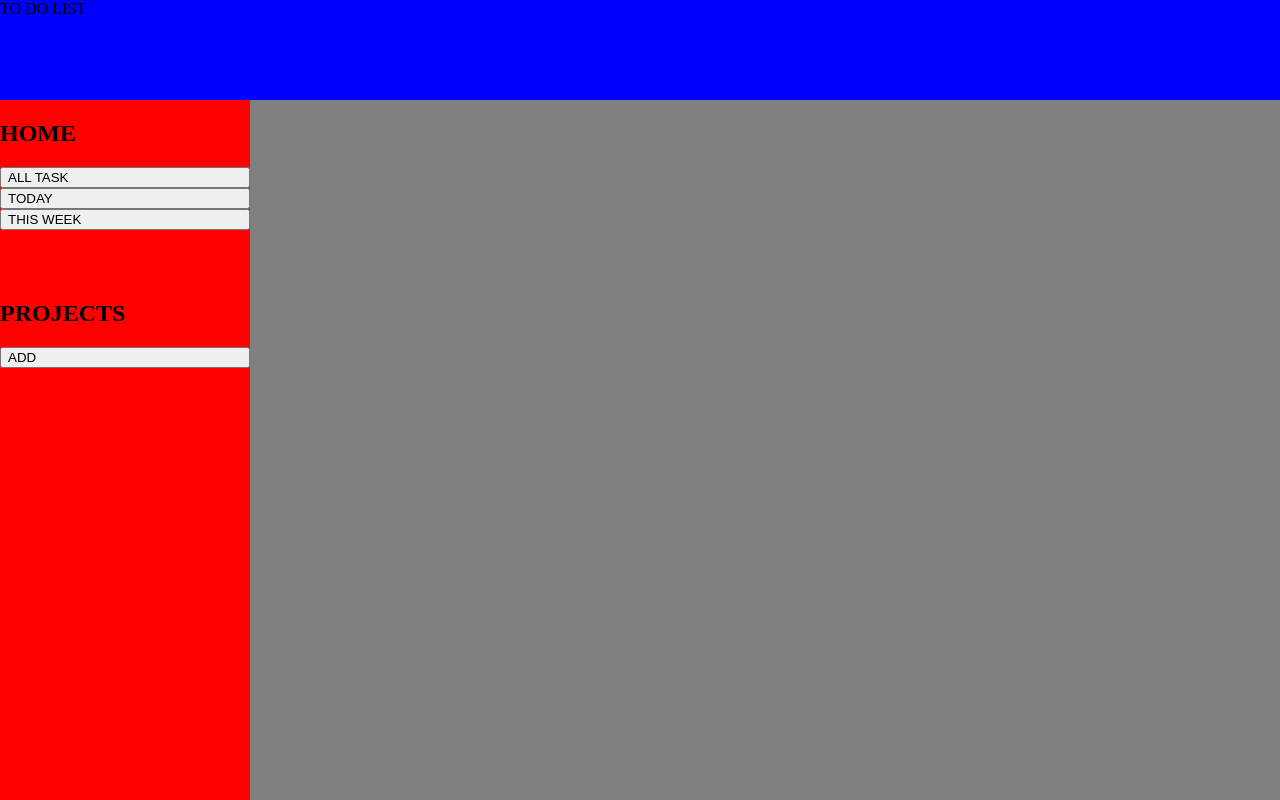
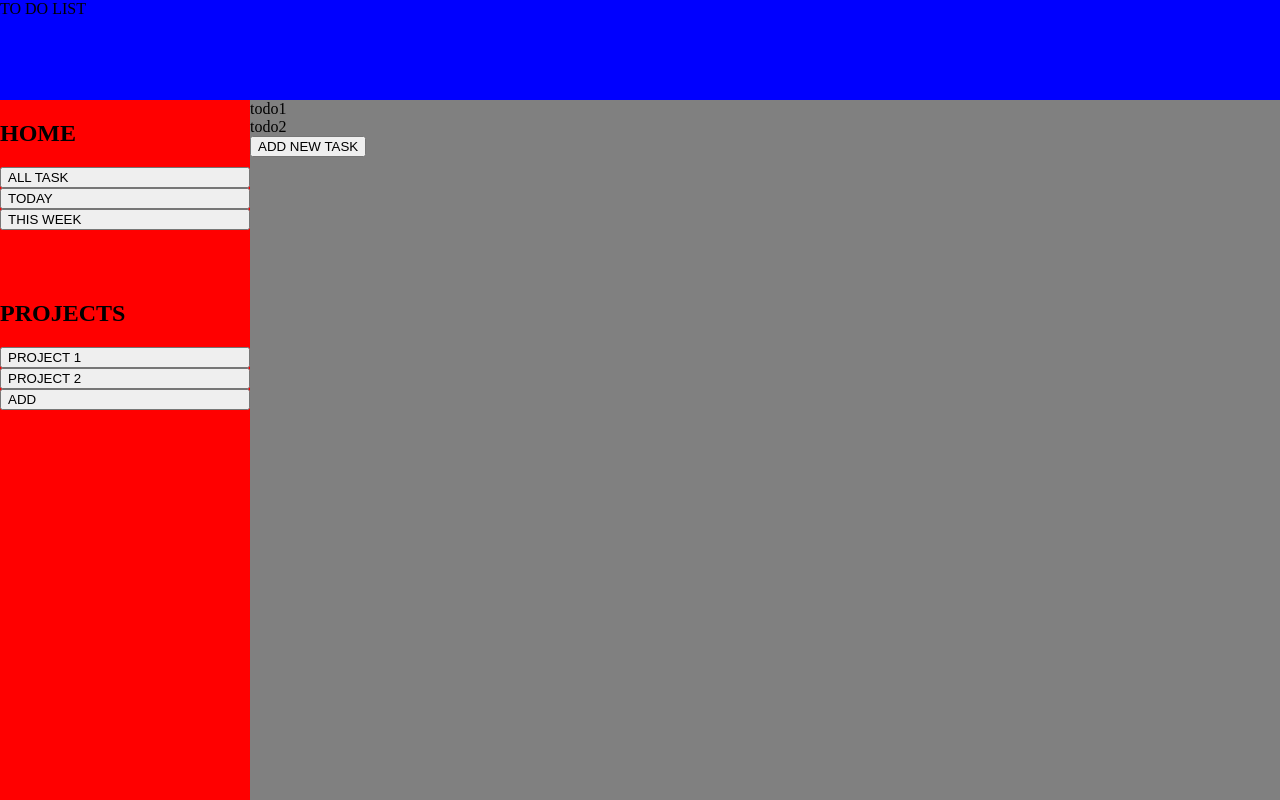
Before and after one commit to shukrirahmat/to-do-list, a website built with webpack: page src/index.html in a window 1280 px wide. Built offline with nearby package versions, Linux system fonts and the light colour scheme.

Commit message:
add function to add project and load its page
can switch betwen projects

```diff
--- /dev/null
+++ b/src/domHandler.js
@@ -0,0 +1,39 @@
+const projectContainer = document.querySelector('.projectcontainer');
+const maincontent = document.querySelector('#maincontent')
+
+const addProjectButton = (project) => {
+    const button = document.createElement('button');
+    button.textContent = project.getName();
+    // add click event that loads the project page
+    button.addEventListener('click', function() {
+        loadProjectPage(project);
+    })
+
+    projectContainer.appendChild(button);
+}
+
+const loadProjectPage = (project) => {
+    maincontent.removeChild(maincontent.firstChild);
+    const projectdiv = document.createElement('div');
+
+    let todos = project.getToDo();
+    todos.forEach(
+        function(todo) {
+            const todocontainer = document.createElement('div');
+            todocontainer.textContent = todo.getTitle();
+            projectdiv.appendChild(todocontainer);
+        }
+    )
+
+    const addToDoButton = document.createElement('button');
+    addToDoButton.textContent = "ADD NEW TASK";
+    projectdiv.appendChild(addToDoButton);
+
+    maincontent.appendChild(projectdiv);
+
+}
+
+export {
+    addProjectButton,
+    loadProjectPage
+}
--- a/src/index.html
+++ b/src/index.html
@@ -8,7 +8,7 @@
 <body>
     <div id="header">TO DO LIST</div>
     <div id="sidebar">
-        <div class="home">
+        <div class="lefttop">
             <h2>HOME</h2>
             <nav>
                 <button>ALL TASK</button>
@@ -16,13 +16,15 @@
                 <button>THIS WEEK</button>
             </nav>
         </div>
-        <div class="project">
+        <div class="leftbottom">
             <h2>PROJECTS</h2>
-            <nav>
+            <nav class="projectcontainer">
             </nav>
             <button>ADD</button>
         </div>
     </div>
-    <div id="maincontent"></div>
+    <div id="maincontent">
+        <div></div>
+    </div>
 </body>
 </html>
--- a/src/index.js
+++ b/src/index.js
@@ -1,9 +1,5 @@
 import "./styles.css";
-import Project from "./project";
+import Page from "./page";
 
-let project = Project('project');
-let todo = project.getToDo()[0];
-console.log(todo.getTitle());
-console.log(todo.getCheck());
-todo.toggleCheck();
-console.log(todo.getCheck());
+const page = Page();
+page.load();
--- /dev/null
+++ b/src/page.js
@@ -0,0 +1,31 @@
+import {addProjectButton, loadProjectPage} from "./domHandler";
+import Project from "./project";
+import ToDo from "./todo";
+
+function Page (){
+    let projectList = [];
+
+    const addProject = (project) => {
+        projectList.push(project);
+        addProjectButton(project);
+    }
+
+    const load = () => {
+
+        //starting page
+        const project1 = Project("PROJECT 1")
+        const todo1 = ToDo('todo1', 'alalala', 1222, 'asas');
+        const todo2 = ToDo('todo2', 'alalala', 1222, 'asas');
+        project1.addToDo(todo1);
+        project1.addToDo(todo2);
+        addProject(project1);
+        addProject(Project("PROJECT 2"));
+        loadProjectPage(projectList[0]);
+    }
+
+    return {
+        load
+    }
+}
+
+export default Page;
--- a/src/project.js
+++ b/src/project.js
@@ -1,5 +1,3 @@
-import ToDo from "./todo";
-
 function Project(name) {
 
     let todos = [];
@@ -13,7 +11,6 @@ function Project(name) {
     const removeTodo = (todoIndex) => {
         todos.splice(todoIndex, 1);
     }
-    addToDo(ToDo('a', 'b', 'c', 'd'));
 
     return {getName, setName, getToDo, addToDo, removeTodo}
 }
```
